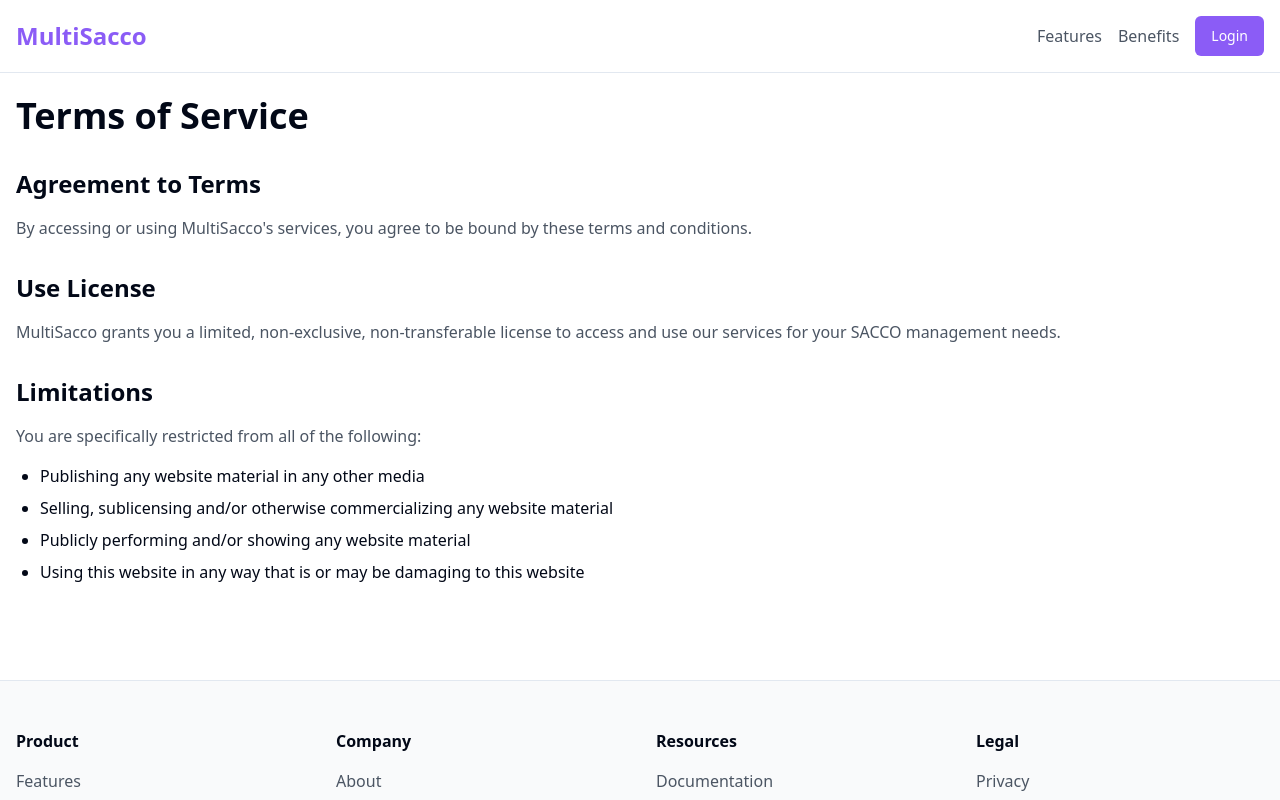
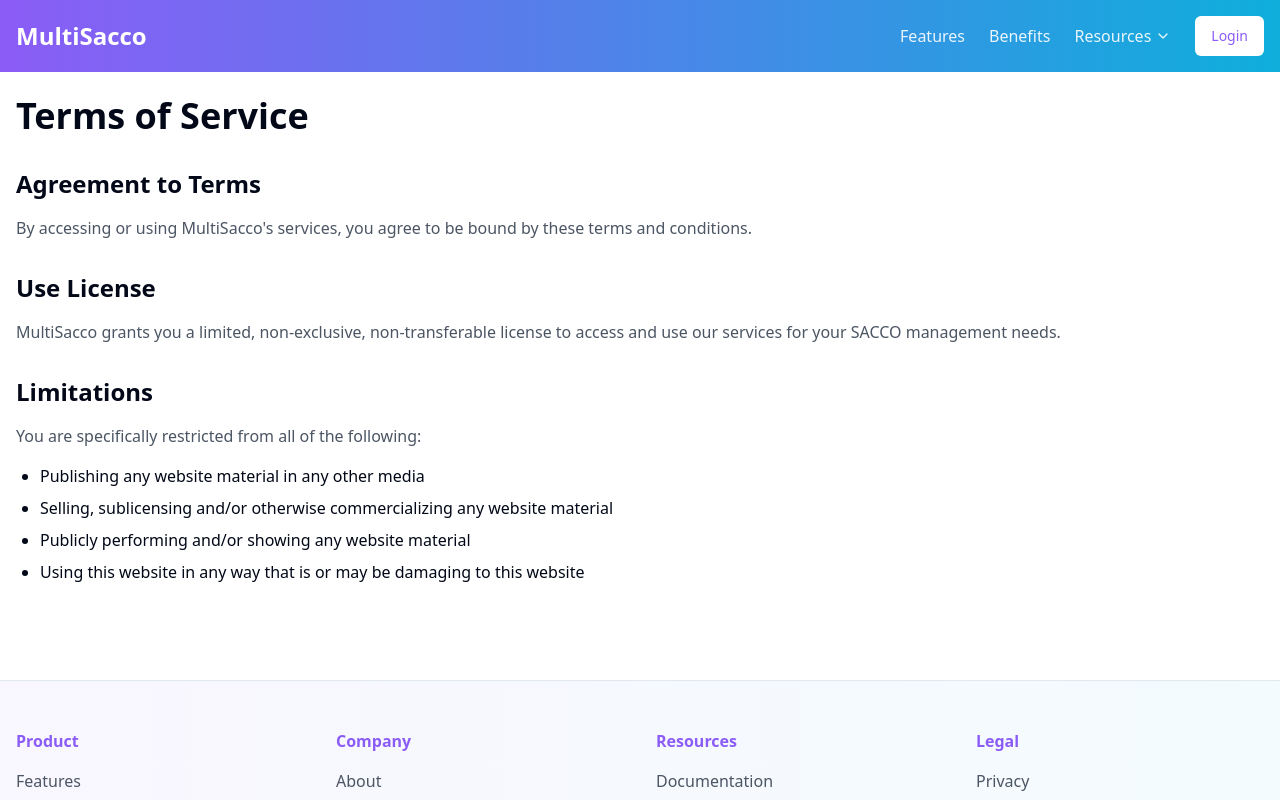
Before and after one commit to yohannesgk/Landing-Page, a React (Vite) app: page /terms in a window 1280 px wide. Shown: the top 800 px of the page. Built offline with nearby package versions, Linux system fonts and the light colour scheme.

Commit message:
Enhance page layout and colors
Updated the existing page to display content using a dropdown or similar modern techniques instead of creating new pages. Enhanced the color scheme for improved visual appeal.
[skip gpt_engineer]

```diff
--- a/src/components/Footer.tsx
+++ b/src/components/Footer.tsx
@@ -1,35 +1,33 @@
-import { Link } from "react-router-dom";
-
 const Footer = () => {
   return (
-    <footer className="bg-gray-50 border-t">
+    <footer className="bg-gradient-to-r from-[#8B5CF6]/5 to-[#0EAEDB]/5 border-t">
       <div className="container mx-auto px-4 py-12">
         <div className="grid grid-cols-2 md:grid-cols-4 gap-8">
           <div>
-            <h3 className="font-semibold mb-4">Product</h3>
+            <h3 className="font-semibold mb-4 text-primary">Product</h3>
             <ul className="space-y-2">
               <li><a href="#features" className="text-gray-600 hover:text-primary">Features</a></li>
               <li><a href="#benefits" className="text-gray-600 hover:text-primary">Benefits</a></li>
             </ul>
           </div>
           <div>
-            <h3 className="font-semibold mb-4">Company</h3>
+            <h3 className="font-semibold mb-4 text-primary">Company</h3>
             <ul className="space-y-2">
               <li><a href="#" className="text-gray-600 hover:text-primary">About</a></li>
-              <li><Link to="/blog" className="text-gray-600 hover:text-primary">Blog</Link></li>
+              <li><a href="#blog" className="text-gray-600 hover:text-primary">Blog</a></li>
             </ul>
           </div>
           <div>
-            <h3 className="font-semibold mb-4">Resources</h3>
+            <h3 className="font-semibold mb-4 text-primary">Resources</h3>
             <ul className="space-y-2">
-              <li><Link to="/documentation" className="text-gray-600 hover:text-primary">Documentation</Link></li>
+              <li><a href="#documentation" className="text-gray-600 hover:text-primary">Documentation</a></li>
             </ul>
           </div>
           <div>
-            <h3 className="font-semibold mb-4">Legal</h3>
+            <h3 className="font-semibold mb-4 text-primary">Legal</h3>
             <ul className="space-y-2">
-              <li><Link to="/privacy" className="text-gray-600 hover:text-primary">Privacy</Link></li>
-              <li><Link to="/terms" className="text-gray-600 hover:text-primary">Terms</Link></li>
+              <li><a href="#privacy" className="text-gray-600 hover:text-primary">Privacy</a></li>
+              <li><a href="#terms" className="text-gray-600 hover:text-primary">Terms</a></li>
             </ul>
           </div>
         </div>
--- a/src/components/Navbar.tsx
+++ b/src/components/Navbar.tsx
@@ -1,14 +1,42 @@
 import { Button } from "@/components/ui/button";
+import {
+  DropdownMenu,
+  DropdownMenuContent,
+  DropdownMenuItem,
+  DropdownMenuTrigger,
+} from "@/components/ui/dropdown-menu";
+import { ChevronDown } from "lucide-react";
 
 const Navbar = () => {
   return (
-    <nav className="fixed w-full bg-white/80 backdrop-blur-md z-50 border-b">
+    <nav className="fixed w-full bg-gradient-to-r from-[#8B5CF6] to-[#0EAEDB] backdrop-blur-md z-50">
       <div className="container mx-auto px-4 py-4 flex justify-between items-center">
-        <div className="text-2xl font-bold text-primary">MultiSacco</div>
-        <div className="flex items-center gap-4">
-          <a href="#features" className="text-gray-600 hover:text-primary transition-colors">Features</a>
-          <a href="#benefits" className="text-gray-600 hover:text-primary transition-colors">Benefits</a>
-          <Button asChild className="bg-primary hover:bg-primary/90">
+        <div className="text-2xl font-bold text-white">MultiSacco</div>
+        <div className="flex items-center gap-6">
+          <a href="#features" className="text-white/90 hover:text-white transition-colors">Features</a>
+          <a href="#benefits" className="text-white/90 hover:text-white transition-colors">Benefits</a>
+
+          <DropdownMenu>
+            <DropdownMenuTrigger className="flex items-center gap-1 text-white/90 hover:text-white">
+              Resources <ChevronDown className="h-4 w-4" />
+            </DropdownMenuTrigger>
+            <DropdownMenuContent align="end" className="w-48">
+              <DropdownMenuItem className="cursor-pointer">
+                <a href="#blog" className="w-full">Blog</a>
+              </DropdownMenuItem>
+              <DropdownMenuItem className="cursor-pointer">
+                <a href="#documentation" className="w-full">Documentation</a>
+              </DropdownMenuItem>
+              <DropdownMenuItem className="cursor-pointer">
+                <a href="#privacy" className="w-full">Privacy Policy</a>
+              </DropdownMenuItem>
+              <DropdownMenuItem className="cursor-pointer">
+                <a href="#terms" className="w-full">Terms of Service</a>
+              </DropdownMenuItem>
+            </DropdownMenuContent>
+          </DropdownMenu>
+
+          <Button asChild className="bg-white text-primary hover:bg-white/90">
             <a href="https://www.multi.com">Login</a>
           </Button>
         </div>
```
